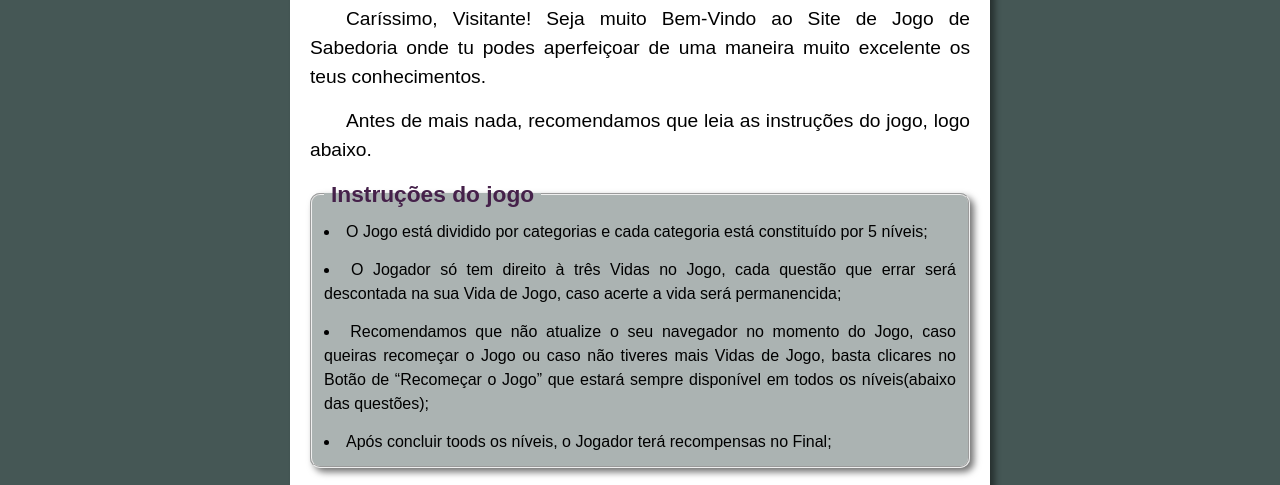
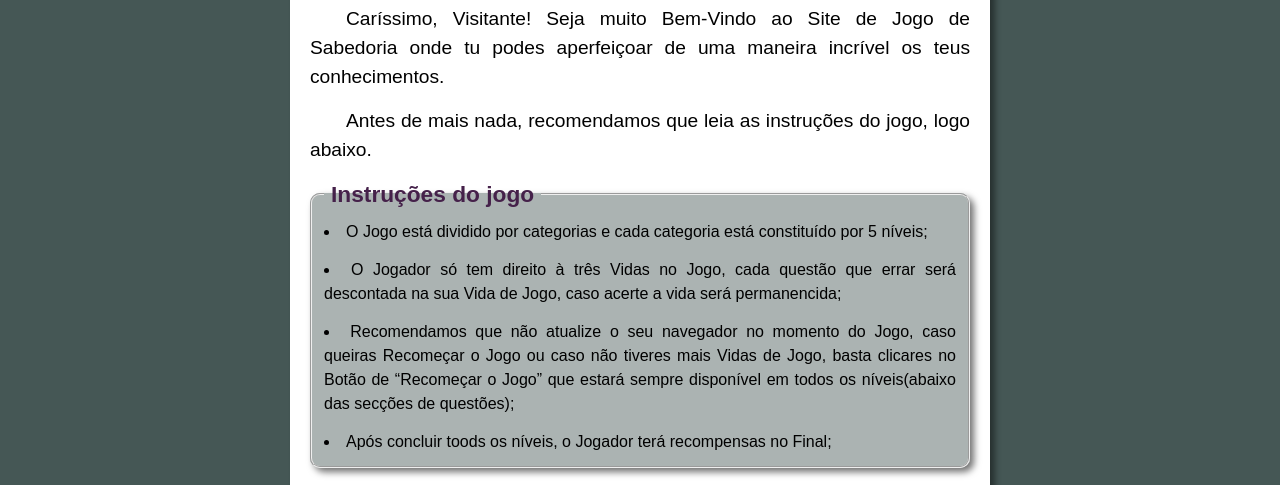
Before and after one commit to felisminochico/jogo, a plain HTML site: page index.html in a window 1280 px wide. Shown: the part 273-758 px from the top of the page. Drawn offline with Linux system fonts and the light colour scheme.

Commit message:
Mudando o texto

```diff
--- a/index.html
+++ b/index.html
@@ -17,7 +17,7 @@
         <article>
             <h2>Bem-Vindo</h2>
 
-            <p>Caríssimo, Visitante! Seja muito Bem-Vindo ao Site de Jogo de Sabedoria onde tu podes aperfeiçoar de uma maneira muito excelente os teus conhecimentos.</p>
+            <p>Caríssimo, Visitante! Seja muito Bem-Vindo ao Site de Jogo de Sabedoria onde tu podes aperfeiçoar de uma maneira incrível os teus conhecimentos.</p>
 
             <p>Antes de mais nada, recomendamos que leia as instruções do jogo, logo abaixo.</p>
 
@@ -27,7 +27,7 @@
 
                     <li>O Jogador só tem direito à três Vidas no Jogo, cada questão que errar será descontada na sua Vida de Jogo, caso acerte a vida será permanencida;</li>
 
-                    <li>Recomendamos que não atualize o seu navegador no momento do Jogo, caso queiras recomeçar o Jogo ou caso não tiveres mais Vidas de Jogo, basta clicares no Botão de <q>Recomeçar o Jogo</q> que estará sempre disponível em todos os níveis(abaixo das questões);</li>
+                    <li>Recomendamos que não atualize o seu navegador no momento do Jogo, caso queiras Recomeçar o Jogo ou caso não tiveres mais Vidas de Jogo, basta clicares no Botão de <q>Recomeçar o Jogo</q> que estará sempre disponível em todos os níveis(abaixo das secções de questões);</li>
 
                     <li>Após concluir toods os níveis, o Jogador terá recompensas no Final;</li>
                 </ul>
```
